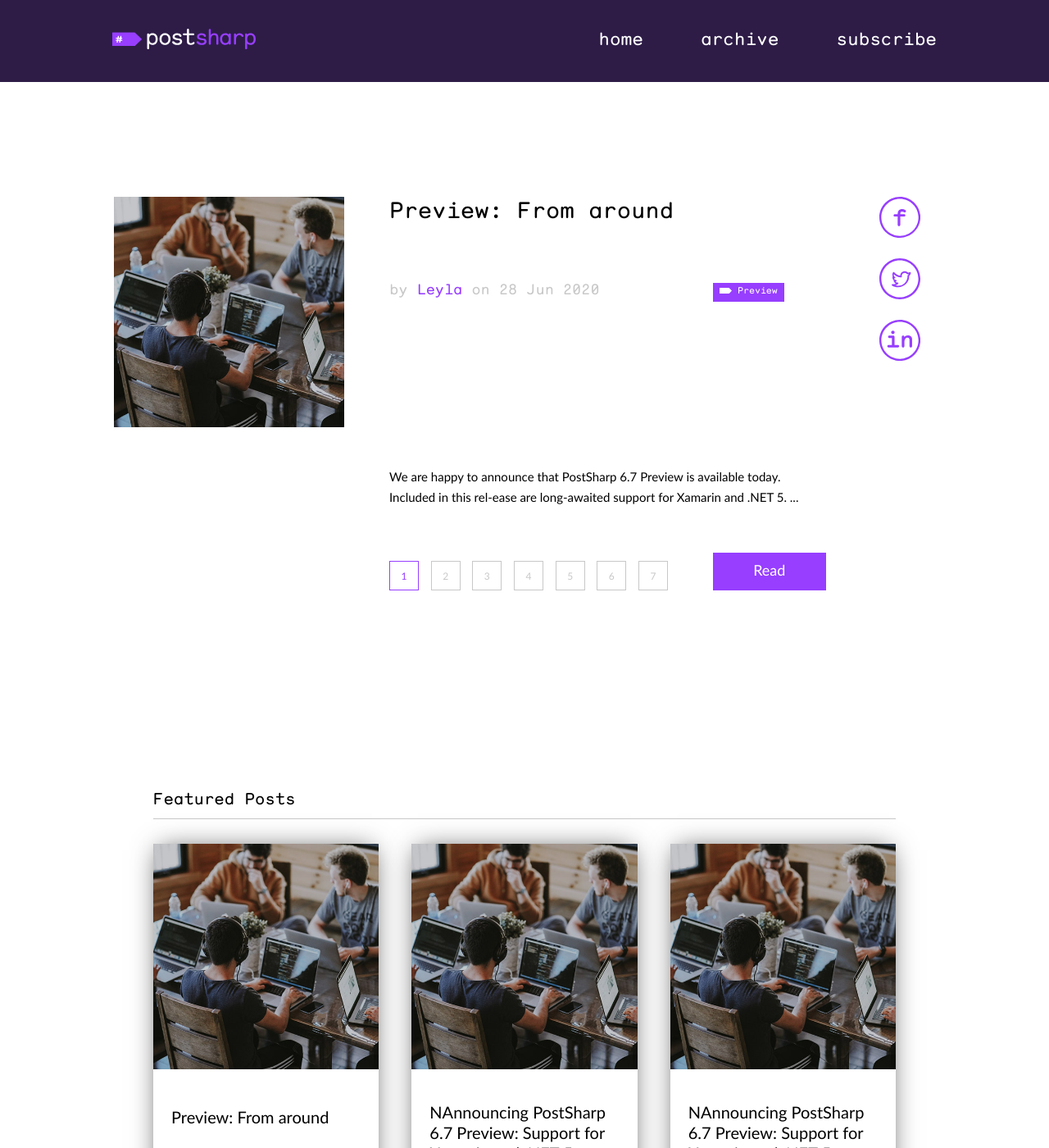
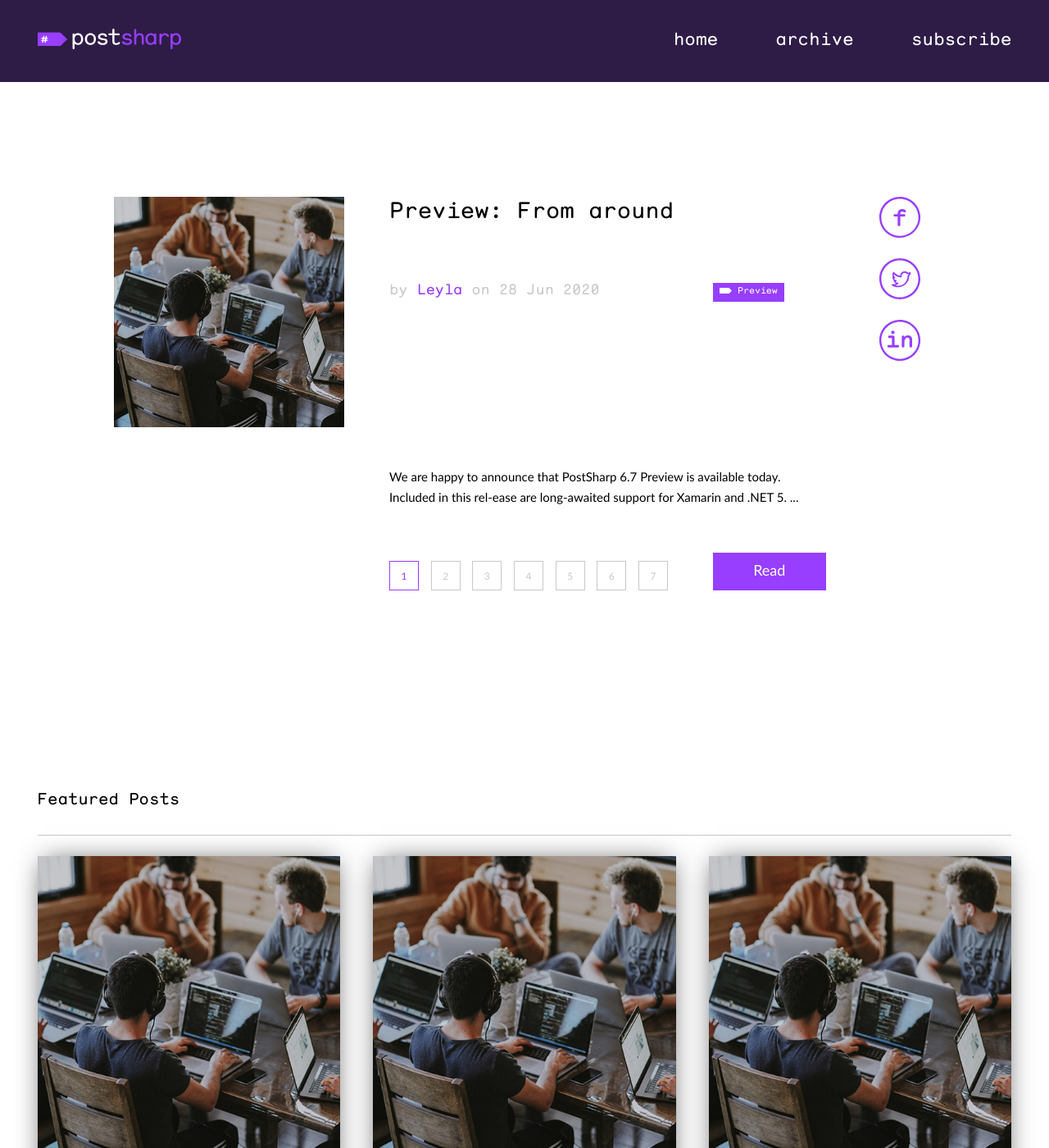
Before and after one commit to arem-webmaster/psblog_new, a Jekyll site: the page built from index.html, in a window 1280 px wide and 1400 px high. Shown: the whole window at 82% size. Built offline with Jekyll 4.4.1, drawn with Linux system fonts in a browser that asks for light colours.

Commit message:
Feature posts, older posts and categories modified

```diff
--- a/_layouts/home.html
+++ b/_layouts/home.html
@@ -37,6 +37,9 @@
 	</section>
 
 
+
+</div>
+
 <section class="featured_posts">
 	<h2>Featured Posts</h2>
 	{% for post in site.posts limit:3 %}
@@ -56,7 +59,7 @@
 	<h2>Categories</h2>
 	<ul>
 		{% for category in site.categories %}
-	        <li><a href="{{site.baseurl}}/archive#{{category[0] | downcase}}">{{ category[0] }}</a></li>
+		<li><a href="{{site.baseurl}}/archive.html#{{category[0] | downcase}}">{{ category[0] }}</a></li>
 		{% endfor %}
 	</ul>
 </section>
@@ -73,11 +76,19 @@
 	</div>
 	{% endfor %}
 	<div class="sidebar_left"></div>
-	    <div class="sidebar_right"></div>
+	<div class="sidebar_right">
+		<div class="categories">
+			<h2>Categories</h2>
+			<ul>
+				{% for category in site.categories %}
+				<li><a href="{{site.baseurl}}/archive.html#{{category[0] | downcase}}">{{ category[0] }}</a></li>
+				{% endfor %}
+			</ul>
+		</div>
+	</div>
 </section>
 <section class="older_posts_button">
 	<a href="{{site.baseurl}}/archive.html"><h2>Older posts</h2></a>
 </section>
-</div>
 {% include newsletter.html %}
 {% include footer.html %}
--- a/_sass/3-layouts/_header.scss
+++ b/_sass/3-layouts/_header.scss
@@ -16,8 +16,7 @@ header .items_wrapper{
     align-content: center;
     padding: rem(22px) rem(25px) rem(10px) rem(25px);
     @media screen and (min-width: rem($mobile_breakpoint , 'desktop')){
-        padding: rem(35px , 'desktop') rem($desktop_side_margins , 'desktop');
-
+        padding: rem(35px , 'desktop') rem($desktop_side_margins , 'desktop')/3;
         margin:0 auto;
     }
     @media screen and (min-width: rem($desktop_wide_width , 'desktop')){
--- a/_sass/3-layouts/homepage/_categories.scss
+++ b/_sass/3-layouts/homepage/_categories.scss
@@ -1,9 +1,9 @@
-.categories{
-    margin:rem(85px) calc(#{$mobile_side_margins} - 10px) 0 calc(#{$mobile_side_margins} - 10px);
-    h2{
-        margin-bottom:35px;
+.categories {
+    margin: rem(85px) calc(#{$mobile_side_margins} - 10px) rem(35px) calc(#{$mobile_side_margins} - 10px);
+    h2 {
+        margin-bottom: 35px;
     }
-    ul{
+    ul {
         list-style-type: none;
         margin: 0;
         padding: 0;
@@ -12,20 +12,56 @@
         justify-content: center;
         flex-wrap: wrap;
 
-        li{
-            background-color: $gray;
-            padding: .5em 1em ;
+        li {
             margin: 0 em(7px) em(7px) 0;
-            font-size: em(9px);
-        }
-        li a{
-            text-decoration: none;
-            color:$bright_texts_color;
+            a {
+                text-decoration: none;
+                color: $bright_texts_color;
+                font-size: em(9px);
+                background-color: $gray;
+                padding: 0.5em 1em;
+            }
         }
     }
-    @media screen and (min-width: rem($mobile_breakpoint)){
-        h2{
-            font-size:rem(20px, 'desktop');
+    @media screen and (min-width: rem($mobile_breakpoint)) {
+        h2 {
+            font-size: rem(20px, "desktop");
+        }
+        ul {
+            li {
+                a {
+                    font-size: em(15px);
+                }
+            }
         }
     }
 }
+
+.sidebar_right {
+    display: none;
+    @media screen and (min-width: rem($mobile_breakpoint)) {
+        display: block;
+        .categories {
+            margin: rem(90px, "desktop") 0 0 0;
+            h2 {
+                text-align: left;
+                border: 0;
+                margin: 0;
+            }
+            ul {
+                list-style-type: none;
+                margin: 0;
+                padding: 0;
+                display: inline-flex;
+                flex-direction: column;
+                align-items: start;
+                text-align: left;
+                li {
+                    margin-bottom: rem(20px, "desktop");
+                    a {
+                    }
+                }
+            }
+        }
+    }
+}
--- a/_sass/3-layouts/homepage/_feature_and_older_posts.scss
+++ b/_sass/3-layouts/homepage/_feature_and_older_posts.scss
@@ -1,14 +1,14 @@
-.featured_posts{
+.featured_posts , .older_posts{
     padding-bottom:50px;
     h2{
         margin:0 0 rem(35px) 0;
     }
     @media screen and (min-width: rem($mobile_breakpoint)){
-        padding:0 rem($desktop_side_margins, 'desktop') rem(50px , 'desktop') rem($desktop_side_margins, 'desktop') ;
+        padding-bottom:rem(50px , 'desktop');
         margin-top:rem(245px, 'desktop');
         @supports(display: grid){
             display: grid;
-            grid-template-columns: 1fr repeat(3, minmax(250px, 390px)) 1fr;
+            grid-template-columns: minmax(180px , 1fr) repeat(3, minmax(250px, 390px)) minmax(180px , 1fr);
             gap: rem(50px , 'desktop') rem(50px, 'desktop');
 
             h2{
@@ -28,32 +28,15 @@
                 grid-row: 1/3
             }
         }
-
     }
 }
 .older_posts{
-    h2{
-        margin:0 0 rem(35px) 0;
-    }
-    margin-top: rem(35px);
-
     @media screen and (min-width: rem($mobile_breakpoint)){
-        padding:0 rem($desktop_side_margins, 'desktop') rem(50px , 'desktop') rem($desktop_side_margins, 'desktop') ;
+        margin-top:rem(80px, 'desktop');
         @supports(display: grid){
-            display: grid;
-            grid-template-columns: 1fr repeat(3, minmax(250px, 390px)) 1fr;
-            gap: rem(50px , 'desktop') rem(50px, 'desktop');
-            h2{
-                grid-column: 2/5;
-                text-align: left;
-                margin-bottom:-15px;
-                padding-bottom: 30px;
-                border-bottom:1px solid $light_gray;
-                font-size:rem(20px, 'desktop');
-            }
             .sidebar_left{
                 grid-column: 1/2;
-                grid-row: 1/5;
+                grid-row: 1/5
             }
             .sidebar_right{
                 grid-column: 5/6;
@@ -87,7 +70,7 @@
     }
 }
 .older_posts_button{
-    margin-bottom:rem(300px , 'desktop');
+    margin-bottom:rem(100px);
     text-align: center;
     transition: all 500ms ease-in-out;
 
@@ -97,6 +80,7 @@
     }
     h2{
         @media screen and (min-width: rem($mobile_breakpoint)){
+            margin-bottom:rem(300px , 'desktop');
             font-size:rem(20px, 'desktop');
         }
         &::after{
@@ -161,7 +145,8 @@
 
 @media screen and (min-width: $mobile_breakpoint) and (max-width: 1580px){
     .featured_posts, .older_posts{
-        padding:0 rem(50px , 'desktop') rem(50px , 'desktop') rem(50px , 'desktop') ;
+
+        padding: 0 rem($desktop_side_margins , 'desktop')/3 3rem;
         @supports(display: grid){
             grid-template-columns: repeat(3, minmax(270px, 1fr)) ;
             gap:rem(40px, 'desktop') rem(40px, 'desktop')
@@ -170,28 +155,15 @@
             display: none;
         }
         h2{
-            margin-bottom: -10px;
-            padding-bottom:10px;
+//            margin-bottom: -10px;
+//            padding-bottom:10px;
             grid-column: 1/4;
         }
     }
 
 }
-@media screen and (min-width: 200px) and (max-width: $mobile_breakpoint){ // to be reviewed!
-    .featured_posts, .older_posts{
-        padding:0 rem(50px , 'desktop') rem(50px , 'desktop') rem(50px , 'desktop') ;
-        @supports(display: grid){
-            grid-template-columns: repeat(3, minmax(270px, 1fr)) ;
-            gap:rem(40px, 'desktop') rem(40px, 'desktop')
-        }
-        .sidebar_left,.sidebar_right{
-            display: none;
-        }
-        h2{
-            margin-bottom: -10px;
-            padding-bottom:10px;
-            grid-column: 1/4;
-        }
+@media screen and (min-width: 1580px){
+    section.categories{
+        display: none;
     }
-
 }
--- a/_sass/3-layouts/homepage/_latest_posts.scss
+++ b/_sass/3-layouts/homepage/_latest_posts.scss
@@ -43,7 +43,7 @@
         text-decoration: none;
     }
     .swiper-container{
-        height:91vh;
+        height:100vh;
     }
     .swiper-pagination-bullet {
         width: 36px;
@@ -65,6 +65,7 @@
         outline: 0;
       }
       .swiper-pagination.in-pagination{
+          width: 100%;
           margin-top:10px;
           display: flex;
           flex-wrap: nowrap;
```
Lines whose indentation alone changed are shown as unchanged.
